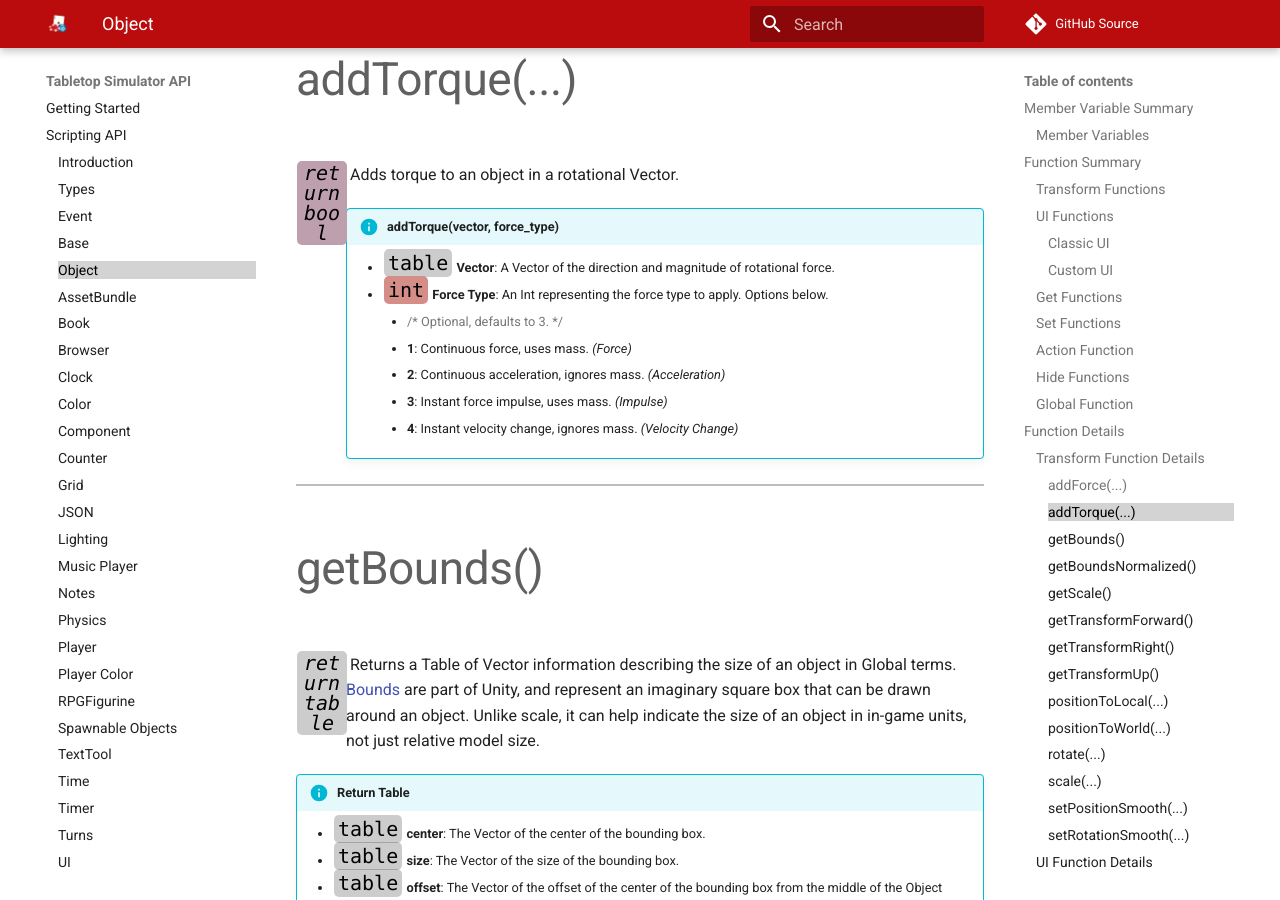
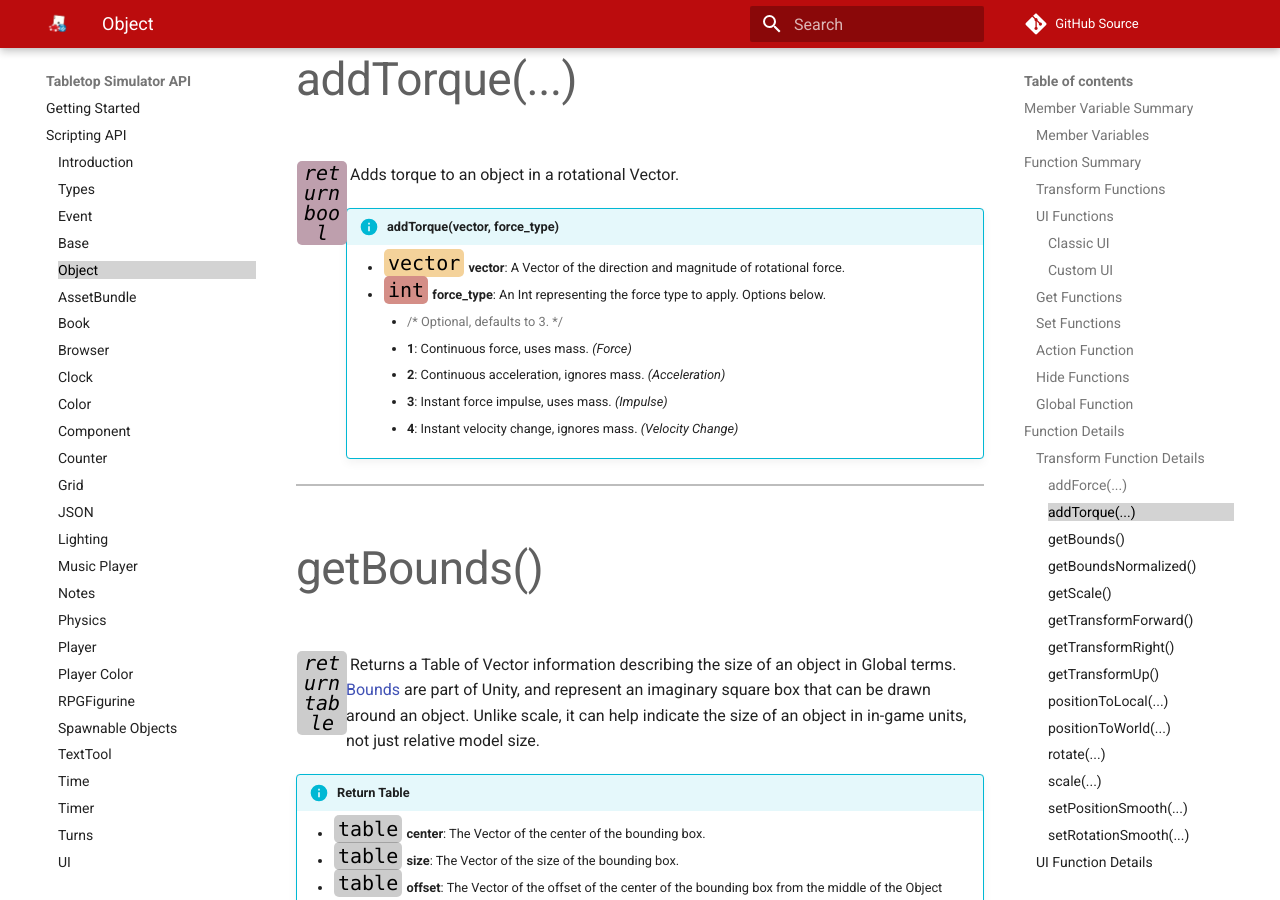
Before and after one commit to Berserk-Games/Tabletop-Simulator-API, an MkDocs documentation site: the page built from docs/object.md, in a window 1280 px wide and 900 px high, scrolled down 16632 px. Built offline with MkDocs 1.6.1 and Material for MkDocs 9.7.7, drawn with Linux system fonts in a browser that asks for light colours; comment, search, counter and statistics services are not loaded; some of the changed lines change nothing that is shown.

Commit message:
corrected spelling & datatyp mismatch

```diff
--- a/docs/object.md
+++ b/docs/object.md
@@ -292,8 +292,8 @@ setVectorLines([<span class="tag tab"></span>](types.md)&nbsp;parameters) | Spaw
 [<span class="ret boo"></span>](types.md)&nbsp;Adds torque to an object in a rotational Vector.
 
 !!!info "addTorque(vector, force_type)"
-	* [<span class="tag tab"></span>](types.md) **Vector**: A Vector of the direction and magnitude of rotational force.
-	* [<span class="tag int"></span>](types.md) **Force Type**: An Int representing the force type to apply. Options below.
+	* [<span class="tag vec"></span>](types.md) **vector**: A Vector of the direction and magnitude of rotational force.
+	* [<span class="tag int"></span>](types.md) **force_type**: An Int representing the force type to apply. Options below.
 		* {>>Optional, defaults to 3.<<}
         * **1**: Continuous force, uses mass. *(Force)*
         * **2**: Continuous acceleration, ignores mass. *(Acceleration)*
```
